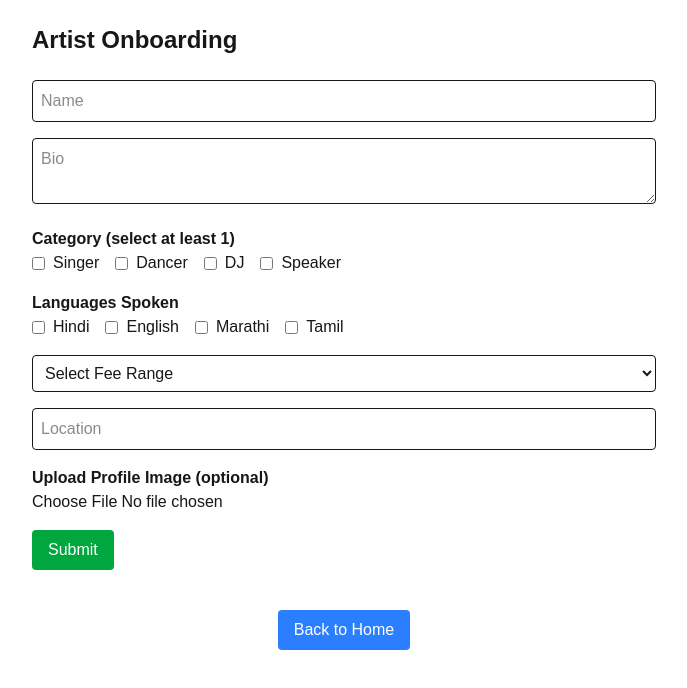
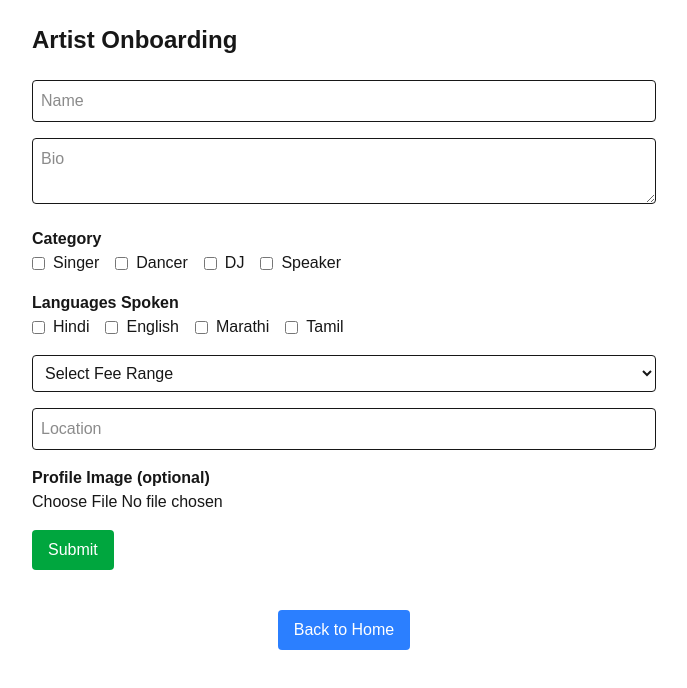
Before and after one commit to Mayursanodiya-code/artistly, a Next.js app: page /onboard in a window 1280 px wide. Shown: the top 688 px of the page, without its empty margins (296-983 px from the left). Built offline with nearby package versions, Linux system fonts and the light colour scheme.

Commit message:
complete: onboarding form with validation + multi-select + image

```diff
--- a/src/app/onboard/page.tsx
+++ b/src/app/onboard/page.tsx
@@ -1,18 +1,18 @@
 "use client";
 
-import { useForm, Controller } from "react-hook-form";
+import { useForm } from "react-hook-form";
 import { yupResolver } from "@hookform/resolvers/yup";
 import * as yup from "yup";
 import Link from "next/link";
 import { useState } from "react";
 
-// Validation Schema
+// ✅ Validation schema using Yup
 const schema = yup.object().shape({
   name: yup.string().required("Name is required"),
   bio: yup.string().required("Bio is required"),
   category: yup.array().min(1, "Select at least one category"),
   languages: yup.array().min(1, "Select at least one language"),
-  fee: yup.string().required("Fee range is required"),
+  fee: yup.string().required("Fee is required"),
   location: yup.string().required("Location is required"),
 });
 
@@ -23,7 +23,6 @@ export default function OnboardPage() {
   const {
     register,
     handleSubmit,
-    control,
     formState: { errors },
   } = useForm({
     resolver: yupResolver(schema),
@@ -32,12 +31,12 @@ export default function OnboardPage() {
   const [image, setImage] = useState<File | null>(null);
 
   const onSubmit = (data: any) => {
-    console.log("Form Submitted:", { ...data, image });
-    alert("Form submitted! Check console.");
+    console.log("Submitted Data:", { ...data, image });
+    alert("Form submitted successfully! ✅ Check console.");
   };
 
   const handleImageUpload = (e: React.ChangeEvent<HTMLInputElement>) => {
-    if (e.target.files && e.target.files.length > 0) {
+    if (e.target.files?.length) {
       setImage(e.target.files[0]);
     }
   };
@@ -68,7 +67,7 @@ export default function OnboardPage() {
         )}
 
         {/* Category */}
-        <label className="font-semibold">Category (select at least 1)</label>
+        <label className="font-semibold">Category</label>
         <div className="flex flex-wrap gap-4">
           {categories.map((cat) => (
             <label key={cat} className="flex items-center gap-2">
@@ -116,8 +115,8 @@ export default function OnboardPage() {
           <p className="text-red-600 text-sm">{errors.location.message}</p>
         )}
 
-        {/* Profile Image */}
-        <label className="font-semibold">Upload Profile Image (optional)</label>
+        {/* Image Upload */}
+        <label className="font-semibold">Profile Image (optional)</label>
         <input
           type="file"
           accept="image/*"
@@ -125,7 +124,7 @@ export default function OnboardPage() {
           className="w-full"
         />
 
-        {/* Submit */}
+        {/* Submit Button */}
         <button
           type="submit"
           className="bg-green-600 text-white px-4 py-2 rounded"
```
